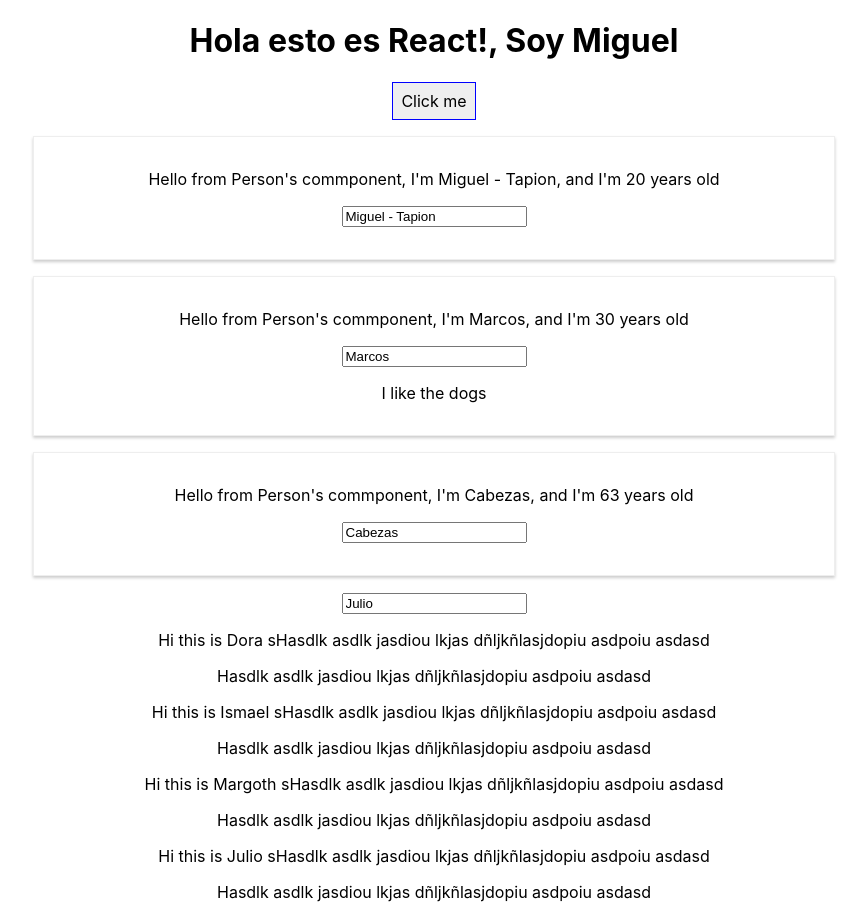
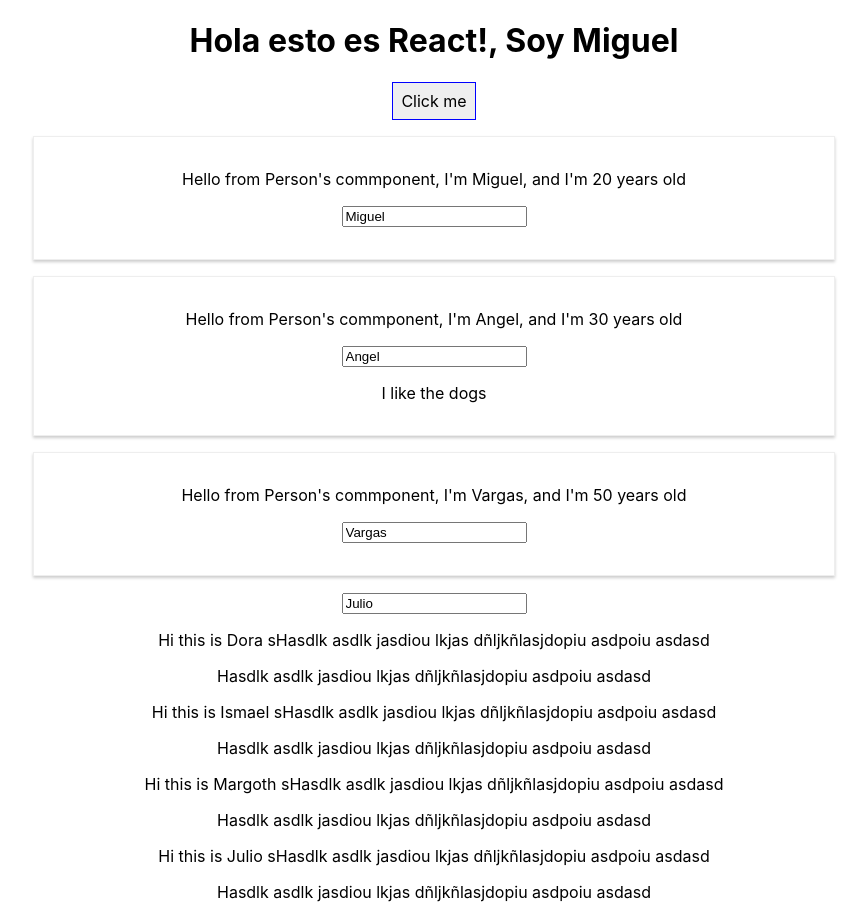
Before and after one commit to tapion/react_hello-world, a React (Create React App) app: page / in a window 1280 px wide. Both pictures are taken after a click on the button "Click me". Shown: the whole page, without its empty margins (206-1073 px from the left). Built offline with nearby package versions, Linux system fonts and the light colour scheme.

Commit message:
Termina ejercicios de visualizacion condicional

```diff
--- a/src/App.js
+++ b/src/App.js
@@ -11,7 +11,8 @@
       { name: "Angel", age: 30},
       { name: "Vargas", age: 50},
     ],
-    otherProperty: 'This is a test'
+    otherProperty: 'This is a test',
+    showPerson: false
   });
 
   const [userNames, setUserNamesState] = useState({
@@ -45,6 +46,13 @@
     });
   }
 
+  const togglePersonHandler = () => {
+    setPersonsState({
+      persons: personsState.persons,
+      showPerson: !personsState.showPerson,
+    });
+  }
+
   const onChangeInputUserHandler = event => {
     setUserNamesState({
       userNames: [
@@ -64,13 +72,11 @@
     cursor: 'pointer'
   }
 
-  return (
-    <div className="App">
-      <h1>Hola esto es React!, Soy Miguel</h1>
-      <button
-        style={style}
-        onClick={changePersonStateHandler.bind(this,'Marcos')}
-        >Click me</button>
+  let person = null;
+
+  if(personsState.showPerson){
+    person = (
+    <div>
       <Person name={personsState.persons[0].name} age={personsState.persons[0].age} />
       <Person
         name={personsState.persons[1].name}
@@ -79,6 +85,18 @@
         change={onChangeInputHandler}
         >I like the dogs</Person>
       <Person name={personsState.persons[2].name} age={personsState.persons[2].age}  />
+    </div>
+    );
+  }
+
+  return (
+    <div className="App">
+      <h1>Hola esto es React!, Soy Miguel</h1>
+      <button
+        style={style}
+        onClick={togglePersonHandler}
+        >Click me</button>
+      { person }
       <UserInput change={onChangeInputUserHandler}
         userName={userNames.userNames[3].userName} />
       <UserOutput userName={userNames.userNames[0].userName} />
```
Also changed, not shown: 1 other file (tests, documents, lock files or other folders).
